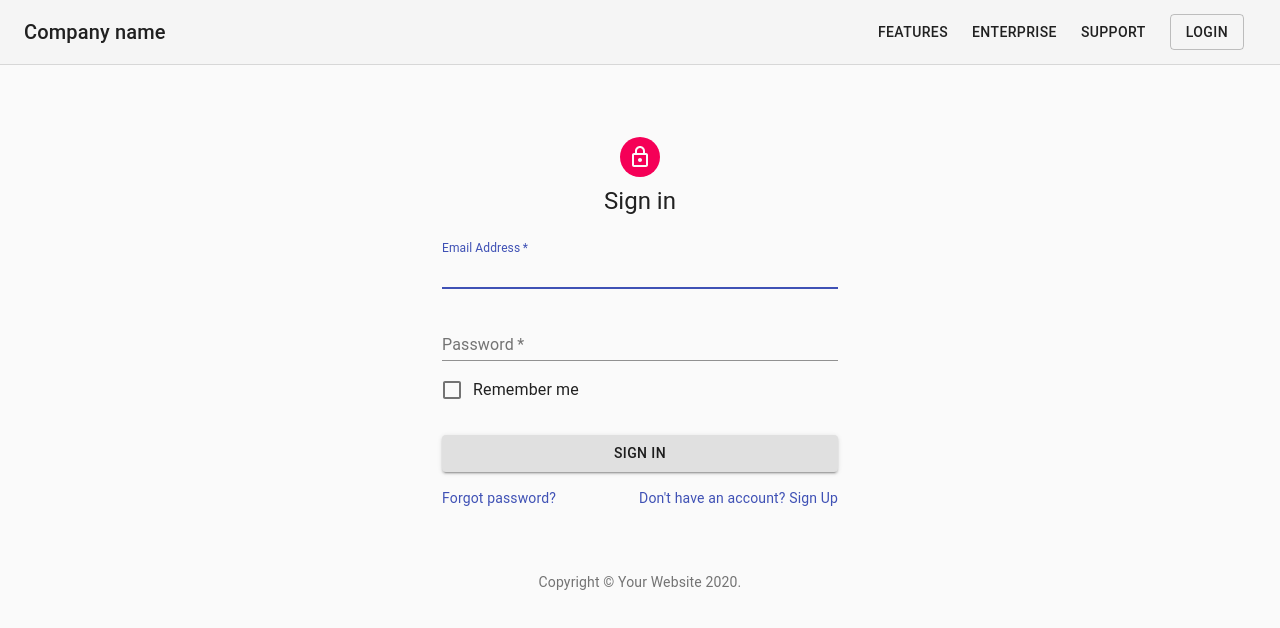
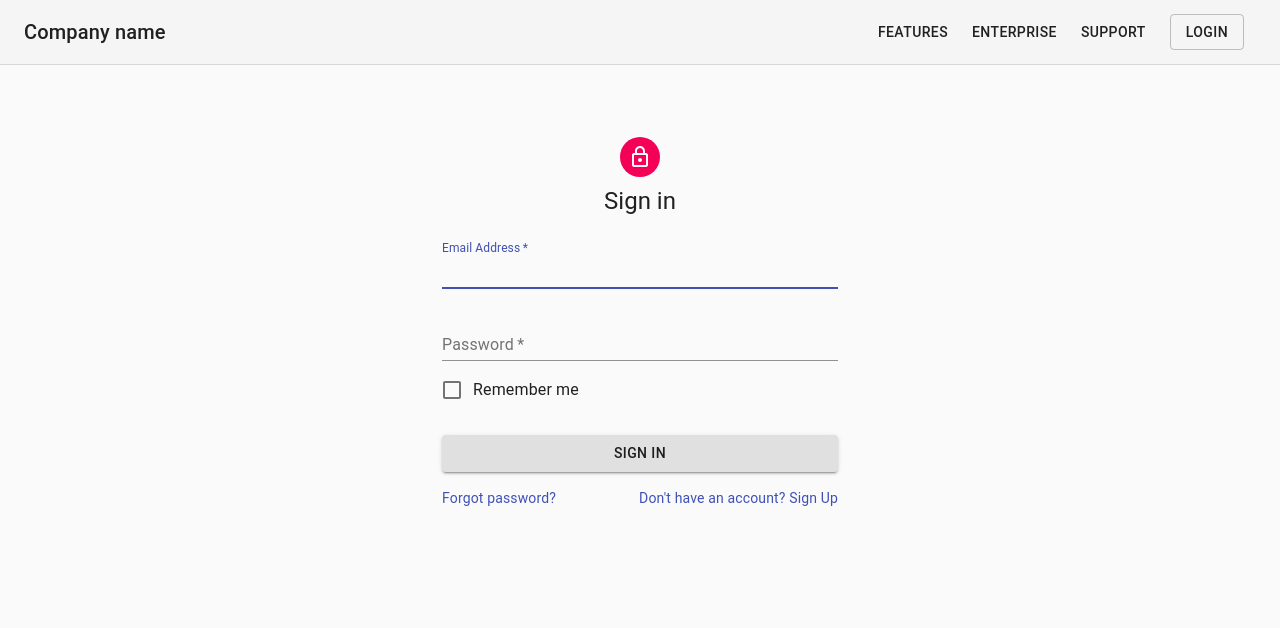
Before and after one commit to jperomingan/ngo-directory-frontend, a React (Create React App) app: page / in a window 1280 px wide. Shown: the top 628 px of the page. Built offline with nearby package versions, Linux system fonts and the light colour scheme; no server answers.

Commit message:
Add auth.js

```diff
--- a/src/views/SignIn/index.js
+++ b/src/views/SignIn/index.js
@@ -15,18 +15,7 @@ import Container from '@material-ui/core/Container';
 
 import { user_login } from '../../api/user.api'
 
-function Copyright() {
-  return (
-    <Typography variant="body2" color="textSecondary" align="center">
-      {'Copyright © '}
-      <Link color="inherit" href="https://material-ui.com/">
-        Your Website
-      </Link>{' '}
-      {new Date().getFullYear()}
-      {'.'}
-    </Typography>
-  );
-}
+
 
 const useStyles = makeStyles((theme) => ({
   paper: {
@@ -108,9 +97,6 @@ export default function SignIn() {
           </Grid>
         </form>
       </div>
-      <Box sx={{ mt: 8 }}>
-        <Copyright />
-      </Box>
     </Container>
   );
 }
```
Also changed, not shown: src/utils/auth.js (added, +14 -0 lines), 1 other file (tests, documents, lock files or other folders).
